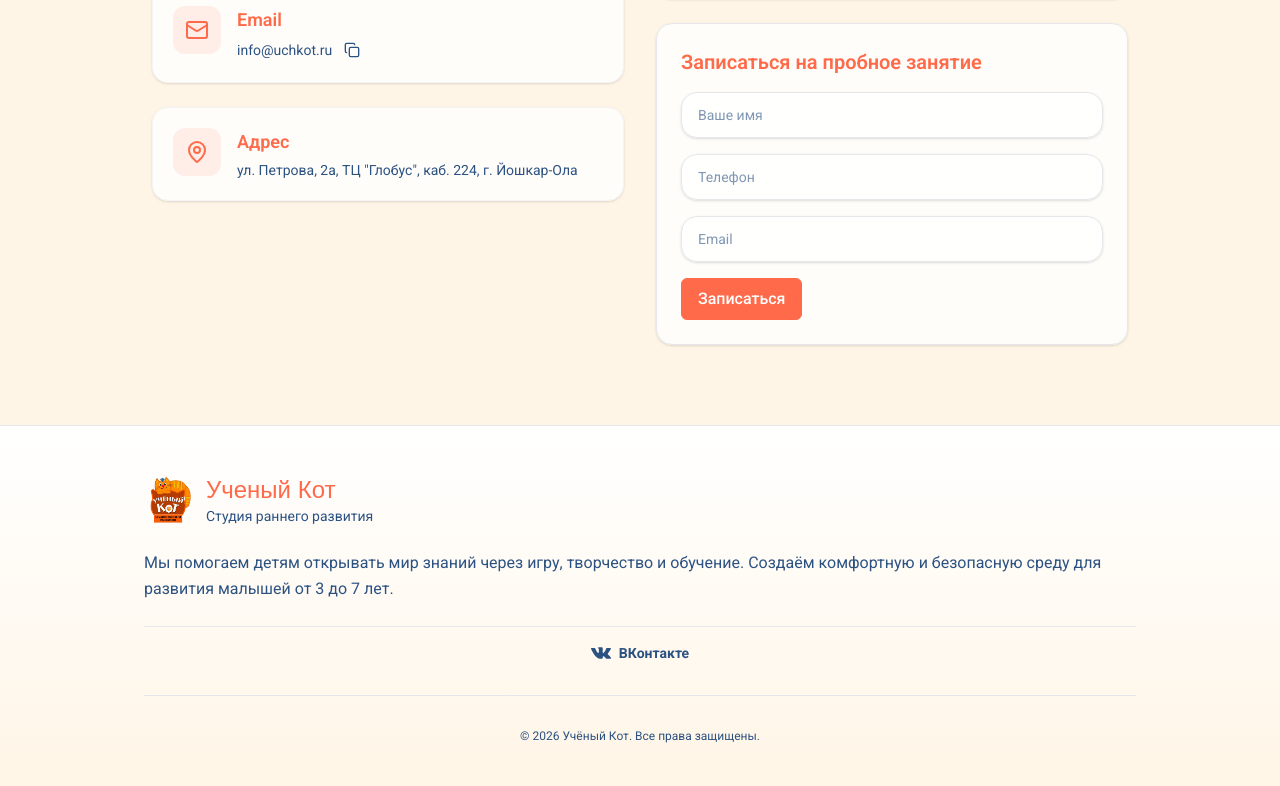
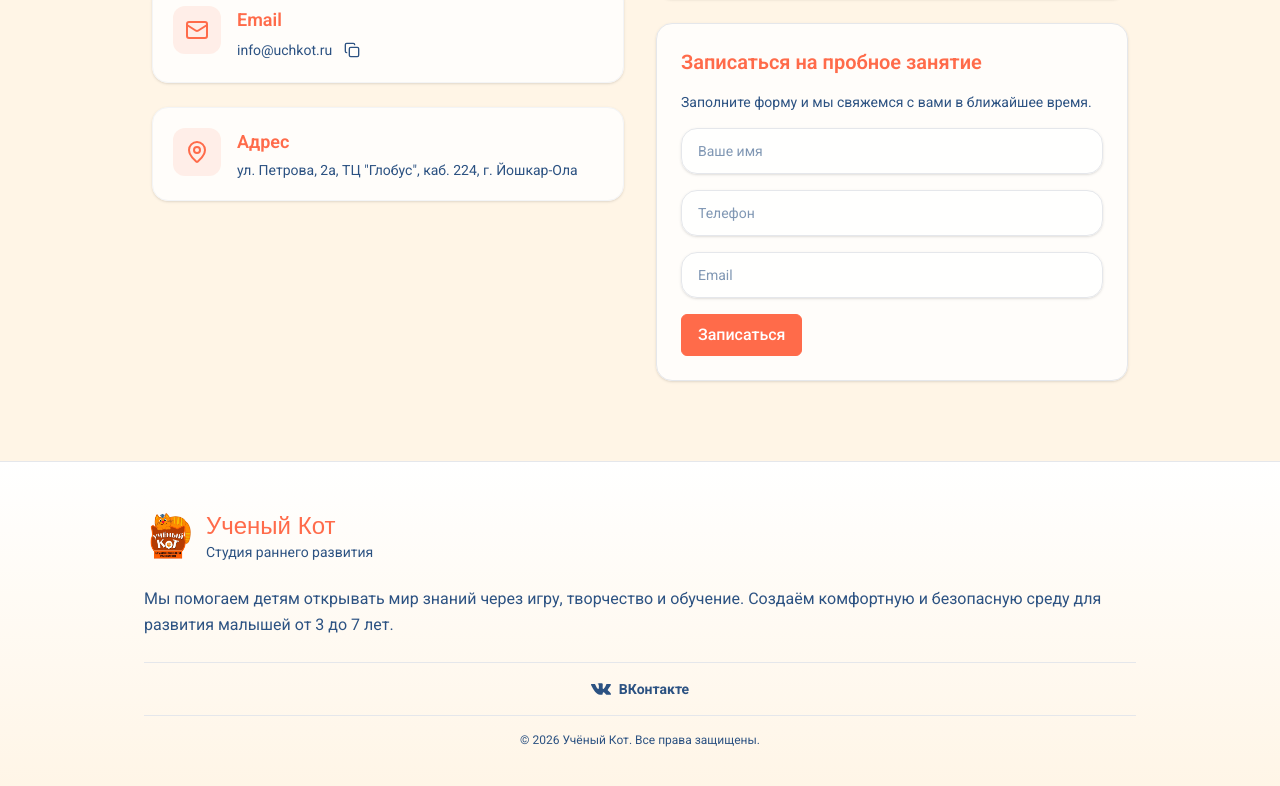
Before and after one commit to chuckler1/uchkot, a Next.js app: page / in a window 1280 px wide. Shown: the part 2640-3426 px from the top of the page. Built offline with nearby package versions, Linux system fonts and the light colour scheme; a web font is replaced by a local one.

Commit message:
update feedback section

```diff
--- a/src/app/sections/Contacts.tsx
+++ b/src/app/sections/Contacts.tsx
@@ -168,7 +168,7 @@ const Contacts = () => {
               ))}
             </div>
           </div>
-          <div className="mt-6 bg-white/80 rounded-2xl shadow-sm border border-gray-200 p-6">
+          <div id="feedback" className="mt-6 bg-white/80 rounded-2xl shadow-sm border border-gray-200 p-6">
             <ContactForm />
           </div>
         </div>
--- a/src/app/sections/Footer.tsx
+++ b/src/app/sections/Footer.tsx
@@ -7,7 +7,7 @@ export const FooterVariant3 = () => {
   return (
     <footer className="bg-gradient-to-b from-white to-[var(--background)] border-t border-gray-200">
       <div className="container mx-auto max-w-5xl px-4 py-12">
-        <div className="flex flex-col gap-8 mb-8">
+        <div className="flex flex-col gap-8">
           <div>
             <div className="flex items-center gap-3 mb-6">
               <Image src="/logo.png" alt="logo" width={50} height={50} />
@@ -23,7 +23,7 @@ export const FooterVariant3 = () => {
               обучение. Создаём комфортную и безопасную среду для развития
               малышей от 3 до 7 лет.
             </p>
-            <div className="flex justify-center items-center gap-2 border-t pt-4 border-gray-200">
+            <div className="flex justify-center items-center border-t py-4 border-gray-200">
               <a
                 href="https://vk.com/kot_yo"
                 className="flex items-center gap-2 text-sm text-[var(--secondary)] hover:text-[var(--foreground)] transition-colors"
@@ -44,7 +44,7 @@ export const FooterVariant3 = () => {
         </div>
 
         {/* Нижняя часть футера. */}
-        <div className="pt-8 border-t border-gray-200">
+        <div className="pt-4 border-t border-gray-200">
           <div className="flex justify-center">
             <p className="text-xs text-[var(--secondary)] text-center md:text-left">
               © {new Date().getFullYear()} Учёный Кот. Все права защищены.
--- a/src/app/sections/Header.tsx
+++ b/src/app/sections/Header.tsx
@@ -26,7 +26,7 @@ function Header() {
   const [isMenuOpen, setIsMenuOpen] = useState(false);
   const menuRef = useRef<HTMLDivElement>(null);
   const router = useRouter();
-  const goToContacts = () => router.push("/#contacts");
+  const goToContacts = () => router.push("/#feedback");
   // Закрываем меню, если кликнули вне него.
   useEffect(() => {
     function handleClickOutside(event: MouseEvent) {
--- a/src/components/ContactForm.tsx
+++ b/src/components/ContactForm.tsx
@@ -66,6 +66,9 @@ export default function ContactForm(): React.JSX.Element {
       <h3 className="text-xl font-semibold text-[var(--foreground)] mb-4">
         Записаться на пробное занятие
       </h3>
+      <p className="text-sm text-[var(--secondary)] mb-4">
+        Заполните форму и мы свяжемся с вами в ближайшее время.
+      </p>
       {/* Honeypot: скрытое поле для защиты от спам-ботов. */}
       <div className="hidden" aria-hidden>
         <Input
```
